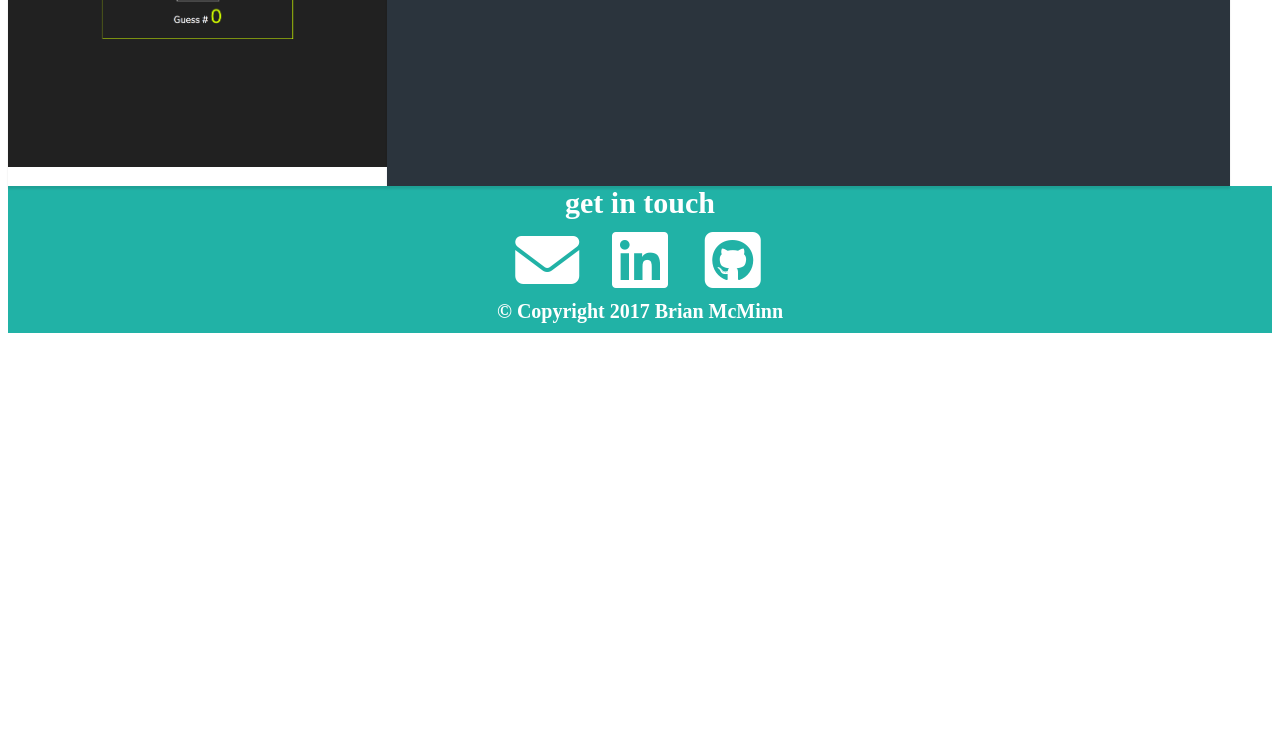
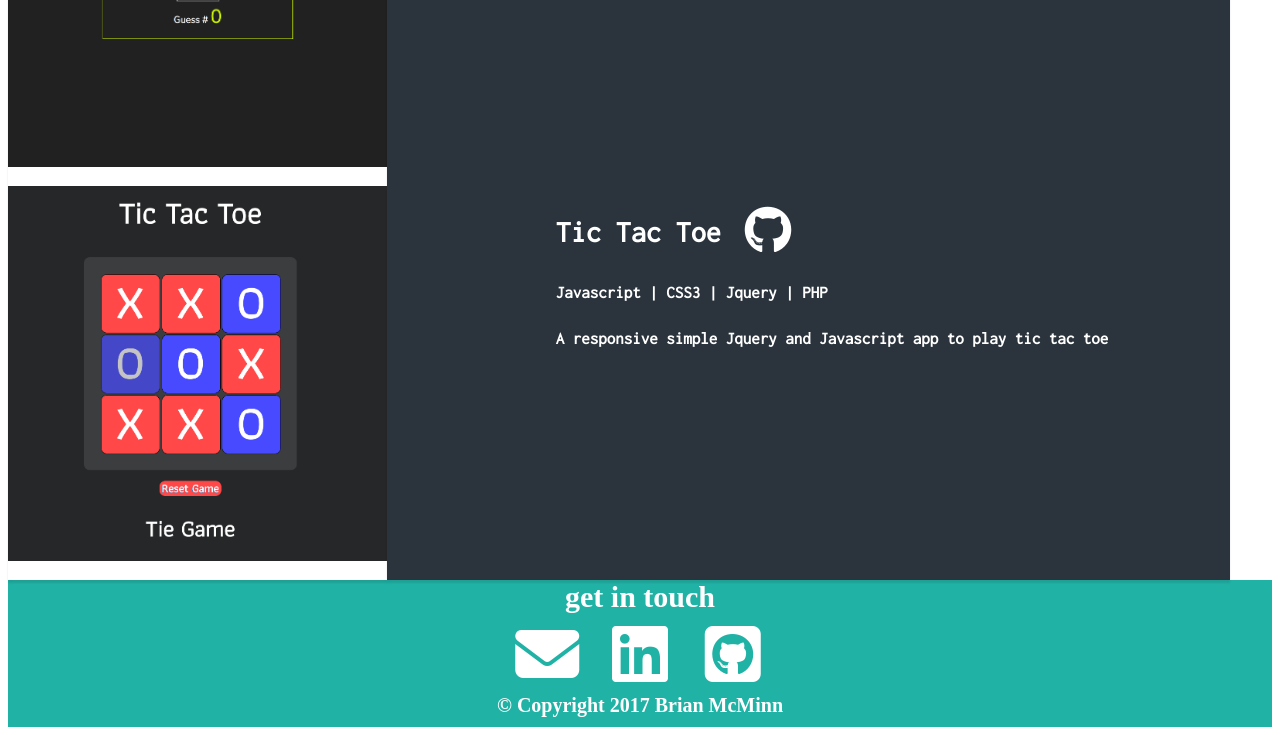
Before and after one commit to brianmsj/brianmsj.github.io, a plain HTML site: page index.html in a window 1280 px wide. Shown: the part 3546-4281 px from the top of the page. Before the commit the page ends 3887 px from the top, so only its background shows below. Drawn offline with nearby package versions, Linux system fonts and the light colour scheme.

Commit message:
added new project

```diff
--- a/index.html
+++ b/index.html
@@ -147,6 +147,22 @@
       </div>
     </div>
   </div>
+  <div class='project-item row' id=virtual-vacay>
+    <div class='project-image col-4'>
+     <a href='https://secret-shelf-68079.herokuapp.com/'>
+     <img src='images/tictactoe.png' class='image' alt='A tic tac toe game'>
+     </a>
+    </div>
+     <div class='proj-detail-right col-8'>
+      <div class='proj-title-right'>
+       <a href='https://secret-shelf-68079.herokuapp.com/'><h3 class='project-title-text'>Tic Tac Toe</h3></a>
+        <a href='https://github.com/brianmsj/tic_tac_toe' class='social-footer'>
+         <i class='fa fa-github fa-3x' aria-hidden='true'></i></a>
+        <h5 class='project-tech'>Javascript | CSS3 | Jquery | PHP</h5>
+        <h5 class='project-tech'>A responsive simple Jquery and Javascript app to play tic tac toe</h5>
+      </div>
+    </div>
+  </div>
  </section>
 </main>
 <footer class='bottom-footer row'>
```
Also changed, not shown: images/tictactoe.png (added).
